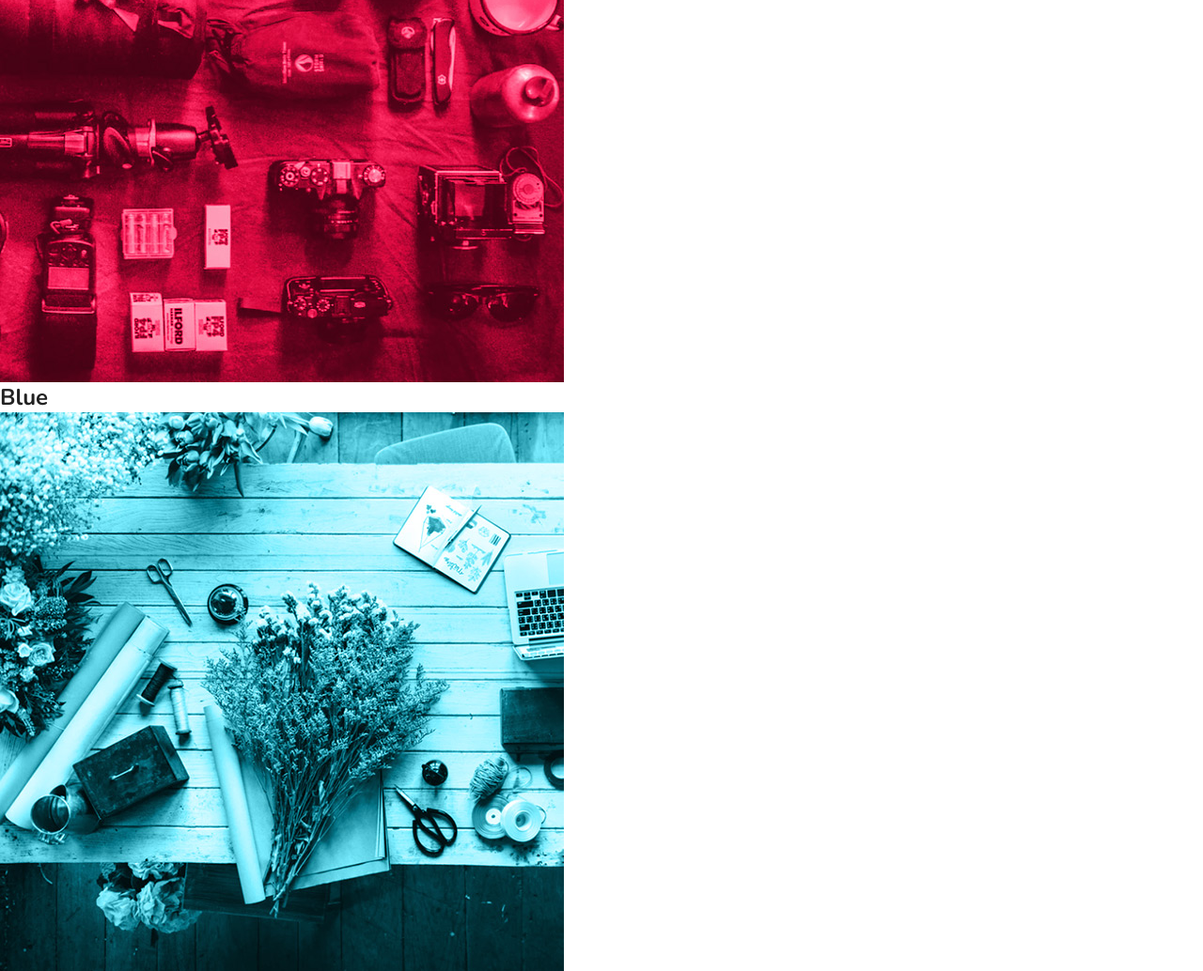
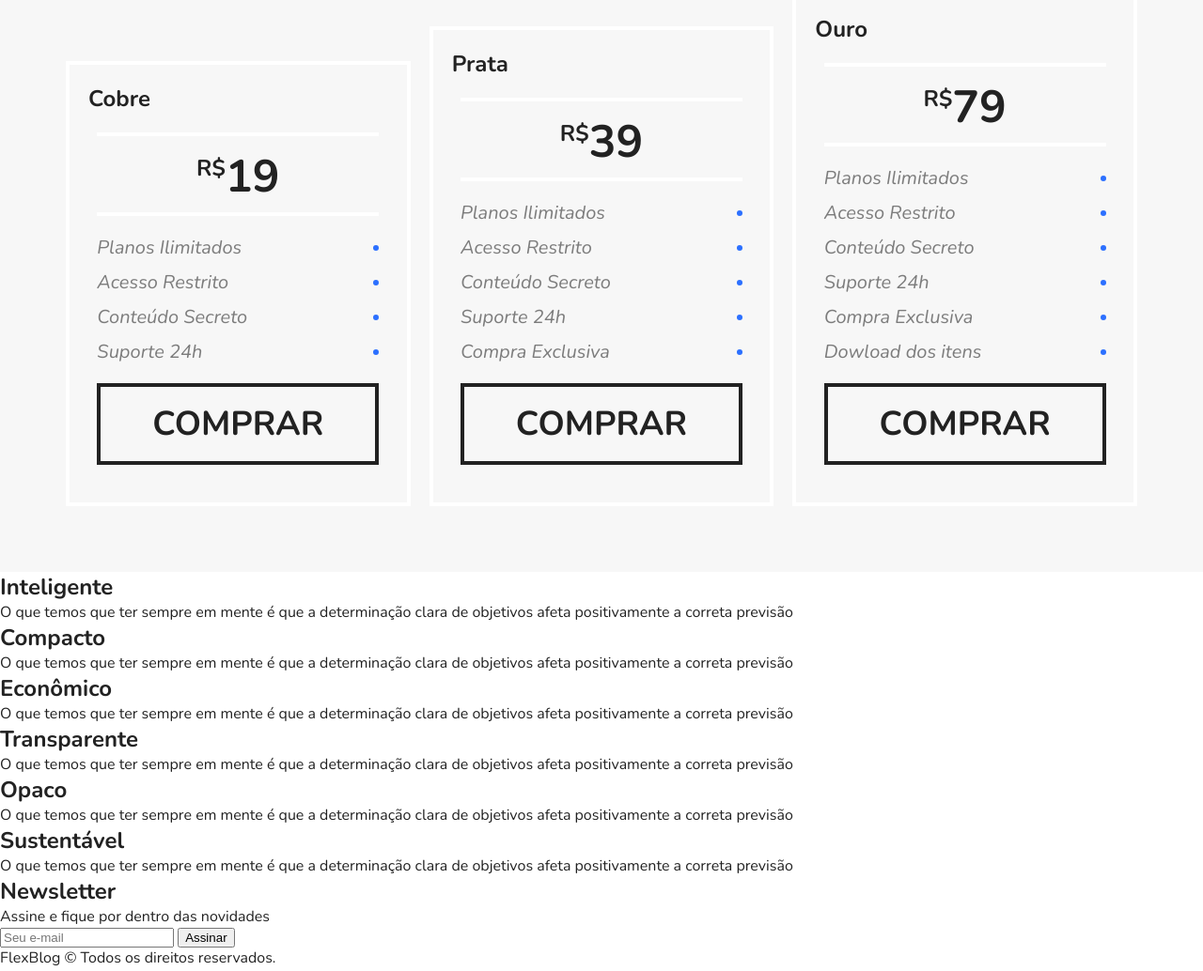
Before and after one commit to Pedro-Henrique771/projeto-flexblog, a plain HTML site: page index.html in a window 1280 px wide. Shown: the part 1900-2934 px from the top of the page at 94% size. Drawn offline with nearby package versions, Linux system fonts and the light colour scheme.

Commit message:
Terminando

```diff
--- a/index.html
+++ b/index.html
@@ -68,7 +68,7 @@
     </section>
 
     <section class="preco" id="preco">
-        <div class="preco-item">
+        <div class="preco-item" id="cobre">
             <h2>Cobre</h2>
             <span><sup>R$</sup>19</span>
             <ul>
@@ -77,9 +77,10 @@
                 <li>Conteúdo Secreto</li>
                 <li>Suporte 24h</li>
             </ul>
+            <a href="#">Comprar</a>
         </div>
-        <div class="preco-item">
-            <h2>Cobre</h2>
+        <div class="preco-item" id="prata">
+            <h2>Prata</h2>
             <span><sup>R$</sup>39</span>
             <ul>
                 <li>Planos Ilimitados</li>
@@ -88,9 +89,10 @@
                 <li>Suporte 24h</li>
                 <li>Compra Exclusiva</li>
             </ul>
+            <a href="#">Comprar</a>
         </div>
-        <div class="preco-item">
-            <h2>Cobre</h2>
+        <div class="preco-item" id="ouro">
+            <h2>Ouro</h2>
             <span><sup>R$</sup>79</span>
             <ul>
                 <li>Planos Ilimitados</li>
@@ -100,6 +102,7 @@
                 <li>Compra Exclusiva</li>
                 <li>Dowload dos itens</li>
             </ul>
+            <a href="#">Comprar</a>
         </div>
     </section>
 
--- a/style.css
+++ b/style.css
@@ -133,3 +133,139 @@ img{
     flex: 1 1 160px;
     margin: 0 10px;
 }
+
+/* Produtos */
+
+.produtos{
+    max-width: 960px;
+    margin: 60px auto;
+}
+
+.produtos h1{
+    font-size: 3em;
+    margin: 0 10px 60px 10px;
+}
+
+.produtos-container{
+    display: flex;
+    flex-wrap: wrap;
+    align-items: flex-end;
+}
+
+.produtos-item{
+    flex: 1 1 175px;
+    margin: 10px;
+}
+
+.produtos h2{
+    font-size: 3em;
+    color: #a4a4a4;
+    background-color: #f7f7f7;
+    padding: 60px 20px;
+}
+
+.purple{
+    border-top: 8px solid #ae81ff;
+}
+
+.pink{
+    border-top: 8px solid #f9265e;
+}
+
+.blue{
+    border-top: 8px solid #66d9eb;
+}
+
+/* Preço */
+
+.preco{
+    background-color: #f7f7f7;
+    padding: 60px;
+    display: flex;
+    flex-wrap: wrap;
+    align-items: flex-end;
+}
+
+.preco-item{
+    flex: 1;
+    border: 4px solid white;
+    padding: 20px;
+    margin: 10px;
+    min-width: 260px;
+}
+
+.preco-tem h2{
+    font-size: 3em;
+    color: #a4a4a4;
+    text-align: center;
+    margin-top: 20px;
+}
+
+.preco-item span{
+    max-width: 300px;
+    margin: 20px auto;
+    display: block;
+    font-size: 3em;
+    text-align: center;
+    font-weight: bold;
+    padding: 10px 0 5px 0;
+    border-top: 4px solid white;
+    border-bottom: 4px solid white;
+}
+
+.preco-item sup{
+    font-size: 1.5rem;
+}
+
+.preco-item ul{
+    max-width: 300px;
+    margin: 20px auto;
+    font-size: 1.25em;
+    font-style: italic;
+    color: #7c7c7c;
+
+}
+
+.preco-item li{
+    display: flex;
+    justify-content: space-between;
+    margin-bottom: 10px;
+    align-items: center;
+}
+
+.preco-item li::after{
+    content: '';
+    display: block;
+    width: 6px;
+    height: 6px;
+    background-color: #2c70ff;
+    border-radius: 50%;
+}
+
+.preco-item a{
+    max-width: 300px;
+    display: block;
+    margin: 20px auto;
+    border: 4px solid;
+    color: #222222;
+    text-transform: uppercase;
+    font-weight: bold;
+    font-size: 2.25em;
+    padding: 15px 0;
+    text-align: center;
+}
+
+/* Aprender usar media*/
+
+@media (max-width: 800px) {
+    .preco{
+        padding-left: 10px;
+        padding-right: 10px;
+    }
+    #ouro {
+        order: -2;
+    }
+    #prata {
+        order: -1;
+    }
+}
```
